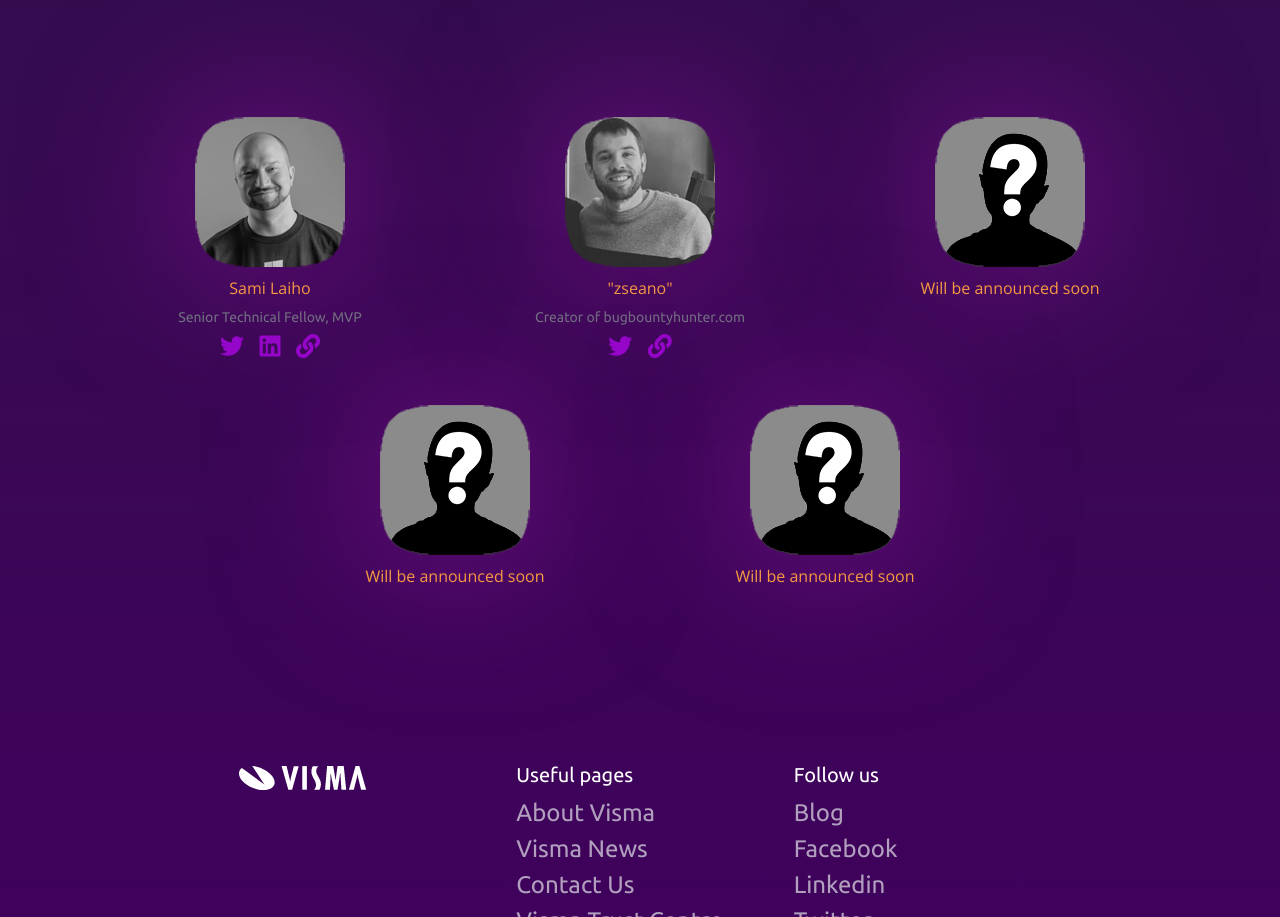
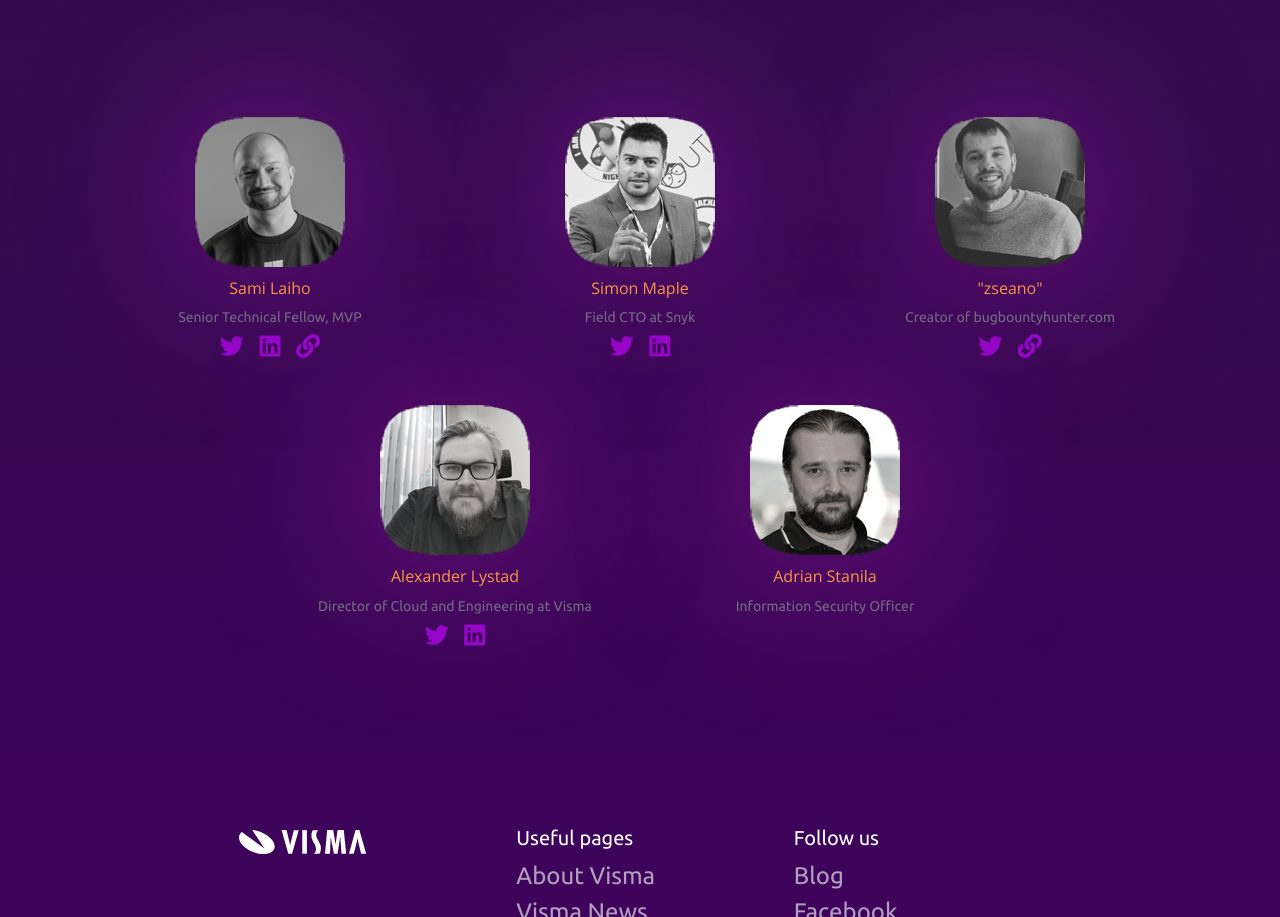
Before and after one commit to visma-seccon/visma-seccon.github.io, a plain HTML site: page index.html in a window 1280 px wide. Shown: the part 2254-3171 px from the top of the page. Drawn offline with nearby package versions, Linux system fonts and the light colour scheme.

Commit message:
Secret speakers revealed!

```diff
--- a/index.html
+++ b/index.html
@@ -314,6 +314,20 @@ In this talk I will go through some of the challenges and rewards of cyber attri
                     </div>
                 </div>
                 <div class="col-md-4">
+                    <div class="mb-4" id="maple">
+                        <img src="speakers/maple-bw-frame.png"
+                        onmouseover="this.src='speakers/maple-frame.png'"
+                        onmouseout="this.src='speakers/maple-bw-frame.png'"
+                        alt="Simon Maple" class="img-fluid profile">
+                        <div class="">
+                            <p class="person mb-1 mt-2">Simon Maple</p>
+                            <p class="text-muted mb-0">Field CTO at Snyk</p>
+                            <a href="https://twitter.com/sjmaple" target="_blank" rel="noopener noreferrer"><i class="social fab fa-twitter"></i></a>
+                            <a href="https://www.linkedin.com/in/simonmaple" target="_blank" rel="noopener noreferrer"><i class="social fab fa-linkedin"></i></a>
+                        </div>
+                    </div>
+                </div>
+                <div class="col-md-4">
                     <div class="mb-4" id="roesner">
                         <img src="speakers/roesner-bw-frame.png"
                         onmouseover="this.src='speakers/roesner-frame.png'"
@@ -327,48 +341,35 @@ In this talk I will go through some of the challenges and rewards of cyber attri
                         </div>
                     </div>
                 </div>
-                <div class="col-md-4">
-                    <div class="mb-4" id="unknown_1">
-                        <img src="speakers/unknown-bw-frame.png"
-                        onmouseover="this.src='speakers/unknown-frame.png'"
-                        onmouseout="this.src='speakers/unknown-bw-frame.png'"
-                        alt="Unknown 1" class="img-fluid profile">
-                        <div class="">
-                            <p class="person mb-1 mt-2">Will be announced soon</p>
-                            <p class="text-muted mb-0"></p>
-                            <!--<a href="" target="_blank" rel="noopener noreferrer"><i class="social fab fa-twitter"></i></a>
-                            <a href="" target="_blank" rel="noopener noreferrer"><i class="social fab fa-linkedin"></i></a>-->
-                        </div>
-                    </div>
-                </div>
+
 
             </div>
 
             <div class="row justify-content-md-center text-center">
 
                 <div class="col-md-4">
-                    <div class="mb-4" id="unknown_2">
-                       <img src="speakers/unknown-bw-frame.png"
-                        onmouseover="this.src='speakers/unknown-frame.png'"
-                        onmouseout="this.src='speakers/unknown-bw-frame.png'"
-                        alt="Unknown 1" class="img-fluid profile">
+                    <div class="mb-4" id="lystad">
+                       <img src="speakers/lystad-bw-frame.png"
+                        onmouseover="this.src='speakers/lystad-frame.png'"
+                        onmouseout="this.src='speakers/lystad-bw-frame.png'"
+                        alt="Alexander Lystad" class="img-fluid profile">
                         <div class="">
-                            <p class="person mb-1 mt-2">Will be announced soon</p>
-                            <p class="text-muted mb-0"></p>
-                            <!--<a href="" target="_blank" rel="noopener noreferrer"><i class="social fab fa-twitter"></i></a>
-                            <a href="" target="_blank" rel="noopener noreferrer"><i class="social fab fa-linkedin"></i></a>-->
+                            <p class="person mb-1 mt-2">Alexander Lystad</p>
+                            <p class="text-muted mb-0">Director of Cloud and Engineering at Visma</p>
+                            <a href="https://twitter.com/alexanderlystad" target="_blank" rel="noopener noreferrer"><i class="social fab fa-twitter"></i></a>
+                            <a href="https://www.linkedin.com/in/alexanderlystad" target="_blank" rel="noopener noreferrer"><i class="social fab fa-linkedin"></i></a>
                         </div>
                     </div>
                 </div>
                 <div class="col-md-4">
-                    <div class="mb-4" id="unknown_3">
-                        <img src="speakers/unknown-bw-frame.png"
-                        onmouseover="this.src='speakers/unknown-frame.png'"
-                        onmouseout="this.src='speakers/unknown-bw-frame.png'"
-                        alt="Unknown 1" class="img-fluid profile">
+                    <div class="mb-4" id="stanila">
+                        <img src="speakers/stanila-bw-frame.png"
+                        onmouseover="this.src='speakers/stanila-frame.png'"
+                        onmouseout="this.src='speakers/stanila-bw-frame.png'"
+                        alt="Adrian Stanila" class="img-fluid profile">
                         <div class="">
-                            <p class="person mb-1 mt-2">Will be announced soon</p>
-                            <p class="text-muted mb-0"></p>
+                            <p class="person mb-1 mt-2">Adrian Stanila</p>
+                            <p class="text-muted mb-0">Information Security Officer</p>
                             <!--<a href="" target="_blank" rel="noopener noreferrer"><i class="social fab fa-twitter"></i></a>
                             <a href="" target="_blank" rel="noopener noreferrer"><i class="social fab fa-linkedin"></i></a>-->
                         </div>
```
